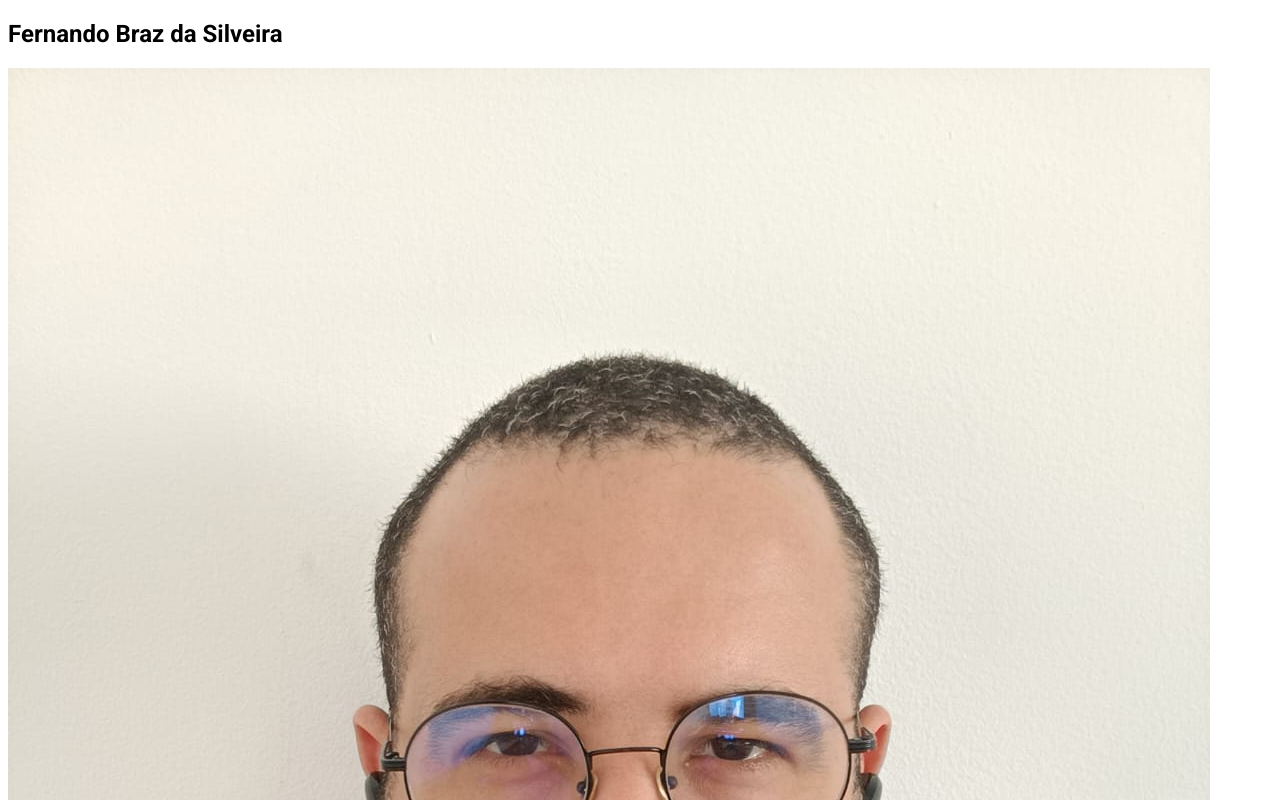
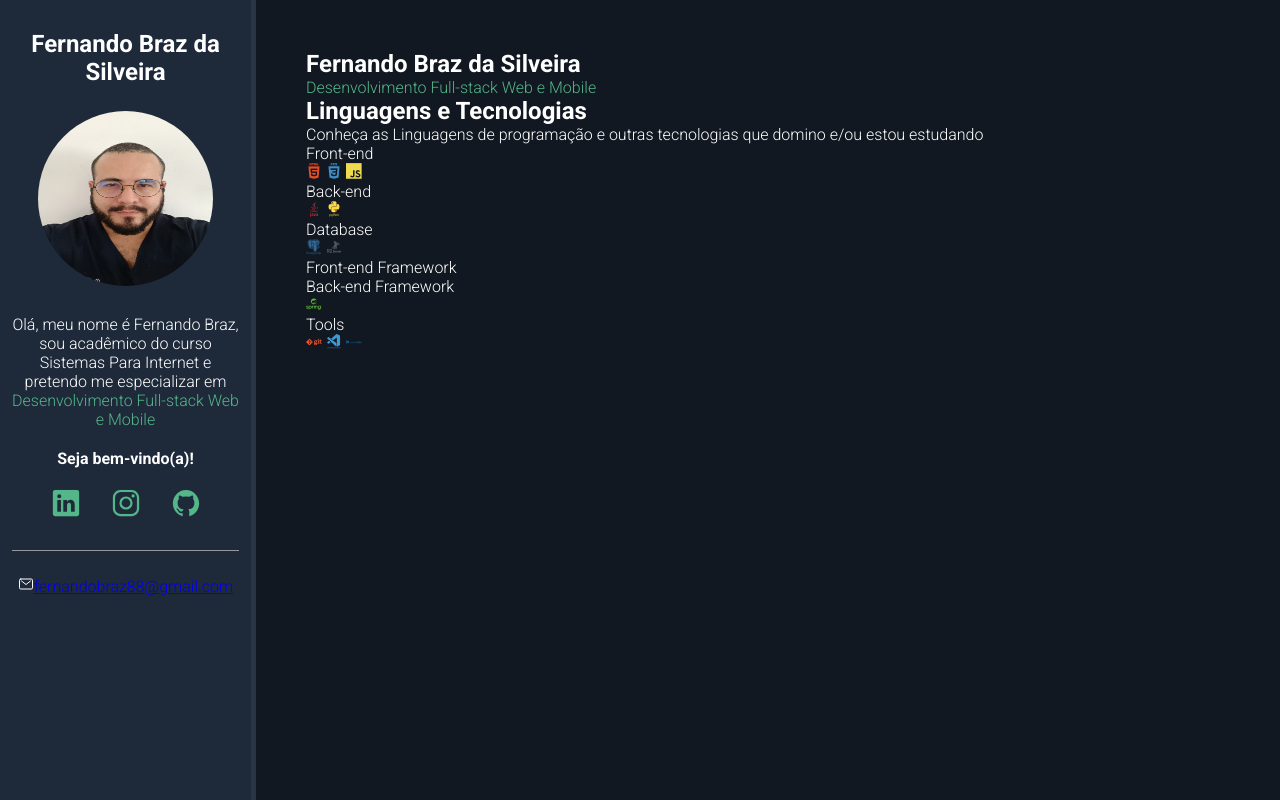
Before and after one commit to fernandobraz88/fernandobraz88.github.io, a plain HTML site: page index.html in a window 1280 px wide. Shown: the top 800 px of the page. Drawn offline with nearby package versions, Linux system fonts and the light colour scheme.

Commit message:
update do css
foi feito o aside quase completo

```diff
--- a/css/style.css
+++ b/css/style.css
@@ -1,7 +1,89 @@
+
+/*Reset*/
 
 *{
+    padding: 0;
+    margin: 0;
     font-family: 'Roboto', sans-serif;
+    box-sizing: border-box;
 }
-h1{
-    color:blue
+
+/*Varibles*/
+
+:root{
+    --main-color: #54B689;
+    --main-text-color: #fff;
+    --border-color: #999;
+    --bio-bg-color: #1e2a3a;
+    --bio-border-color: #293544;
+    --about-bg-color: #111821;
 }
+
+/*General*/
+
+.highlights{
+    color:var(--main-color)
+}
+
+/*Conteiners*/
+#container{
+    display: flex;
+    flex-direction: row;
+    color:var(--main-text-color)
+}
+
+#bio-container{
+    flex: 1 1 20%;
+    min-height: 100vh;
+    background-color: var(--bio-bg-color);
+    text-align: center;
+    padding: 30px 12px;
+    border-right: 5px solid var(--bio-border-color);
+}
+
+#about-container{
+    flex: 1 1 80%;
+    min-height: 100%;
+    background-color: var(--about-bg-color);
+    padding: 50px;
+
+}
+
+/*Bio Container*/
+
+#bio-container h2{
+    margin-bottom: 25px;
+}
+#bio-container p{
+    margin-bottom: 20px;
+}
+
+#bio-container #welcome-text{
+    font-weight: bold;
+}
+
+#bio-container img{
+    width: 175px;
+    height: 175px;
+    border-radius: 50%;
+    margin-bottom: 25px;
+}
+
+#social-container{
+    display: flex;
+    justify-content: center;
+    list-style: none;
+    border-bottom: 1px solid var(--border-color);
+    margin-bottom: 25px;
+    padding-bottom: 25px;
+}
+
+#social-container li{
+    flex: 1 1 0;
+    max-width: 60px;
+}
+
+#social-container li a{
+    color: var(--main-color);
+    font-size: 30px;
+}
--- a/index.html
+++ b/index.html
@@ -22,7 +22,7 @@
             <p>Olá, meu nome é Fernando Braz, sou acadêmico do curso Sistemas Para Internet e pretendo me especializar em <span class="highlights">Desenvolvimento Full-stack Web e Mobile</span></p>
             <p id="welcome-text">Seja bem-vindo(a)!</p>
             <ul id="social-container">
-                <li><a href="www.linkedin.com/in/fernando-braz-da-silveira-385a4124a" target="_blank"><ion-icon name="logo-linkedin"></ion-icon></a></li>
+                <li><a href="www.linkedin.com/in/fernando-braz-da-silveira" target="_blank"><ion-icon name="logo-linkedin"></ion-icon></a></li>
                 <li><a href="https://www.instagram.com/fernandobraz88/" target="_blank"><ion-icon name="logo-instagram"></ion-icon></a></li>
                 <li><a href="https://github.com/fernandobraz88" target="_blank"><ion-icon name="logo-github"></ion-icon></a></li>
             </ul>
```
